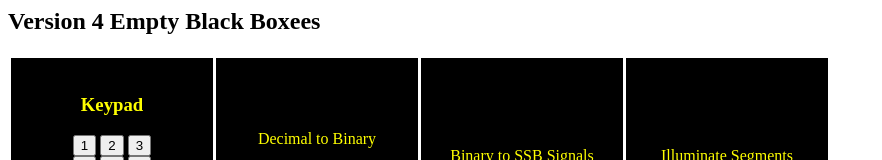
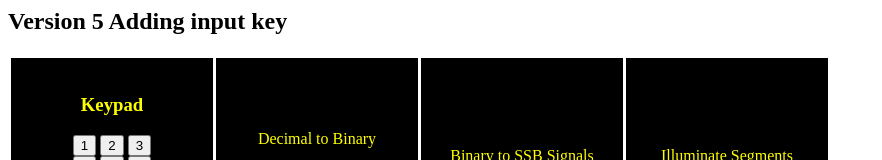
Before and after one commit to iamchris34/QC-inf1339-week01, a plain HTML site: page v04.html in a window 1280 px wide. Shown: the top 160 px of the page, without its empty margins (0-882 px from the left). Drawn offline with Linux system fonts and the light colour scheme.

Commit message:
Add files via upload

```diff
--- a/v04.html
+++ b/v04.html
@@ -25,7 +25,7 @@
     </script>
 </head>
 <body>
-    <h2>Version 4 Empty Black Boxees</h2>
+    <h2>Version 5 Adding input key</h2>
     <table class="standardTable">
         <tr>
             <td class="blackbox"><h3>Keypad</h3>
```
